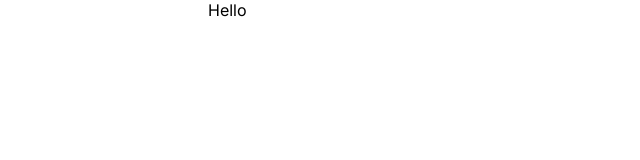
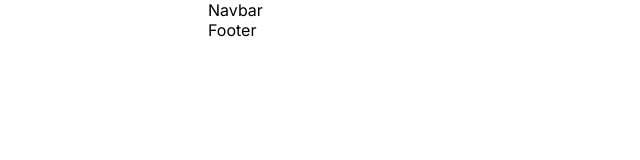
Before and after one commit to Rashedul-Hoque-Rashed/BlogBits, a Next.js app: page / in a window 1280 px wide. Shown: the top 160 px of the page, without its empty margins (0-640 px from the left). Built offline with nearby package versions, Linux system fonts and the light colour scheme.

Commit message:
create navbar and footer

```diff
--- a/src/app/layout.js
+++ b/src/app/layout.js
@@ -1,5 +1,7 @@
+import Navbar from '@/components/navbar/Navbar'
 import './globals.css'
 import { Inter } from 'next/font/google'
+import Footer from '@/components/footer/Footer'
 
 const inter = Inter({ subsets: ['latin'] })
 
@@ -13,7 +15,11 @@ export default function RootLayout({ children }) {
     <html lang="en">
       <body className={inter.className}>
         <div className='container'>
-          <div className="wrapper">{children}</div>
+          <div className="wrapper">
+            <Navbar />
+            {children}
+            <Footer />
+          </div>
         </div>
       </body>
     </html>
--- a/src/app/page.jsx
+++ b/src/app/page.jsx
@@ -1,8 +1,12 @@
 import Link from "next/link";
 import styles from "./homepage.module.css";
+import Navbar from "@/components/navbar/Navbar";
+import Footer from "@/components/footer/Footer";
 
 export default function Home() {
-  return <div>
-    <Link href="/">Hello</Link>
-  </div>;
+  return (
+    <div>
+
+    </div>
+  );
 }
--- /dev/null
+++ b/src/components/footer/Footer.jsx
@@ -0,0 +1,12 @@
+import React from 'react';
+import style from "./footer.module.css"
+
+const Footer = () => {
+    return (
+        <div className={style.container}>
+            Footer
+        </div>
+    );
+};
+
+export default Footer;
--- /dev/null
+++ b/src/components/navbar/Navbar.jsx
@@ -0,0 +1,12 @@
+import React from 'react';
+import style from "./navbar.module.css";
+
+const Navbar = () => {
+    return (
+        <div className={style.container}>
+            Navbar
+        </div>
+    );
+};
+
+export default Navbar;
```
Also changed, not shown: src/components/footer/footer.module.css (added), src/components/navbar/navbar.module.css (added).
